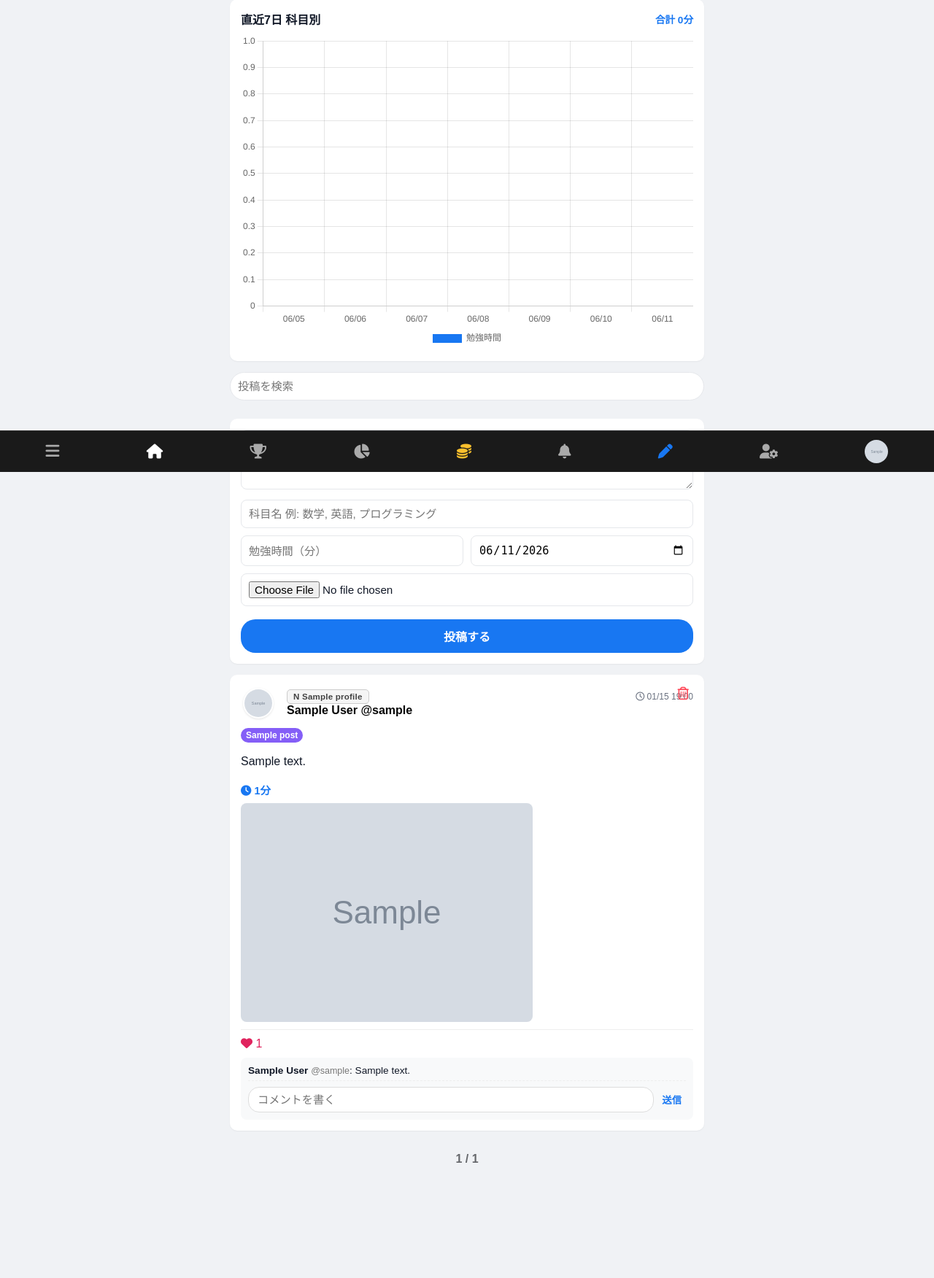
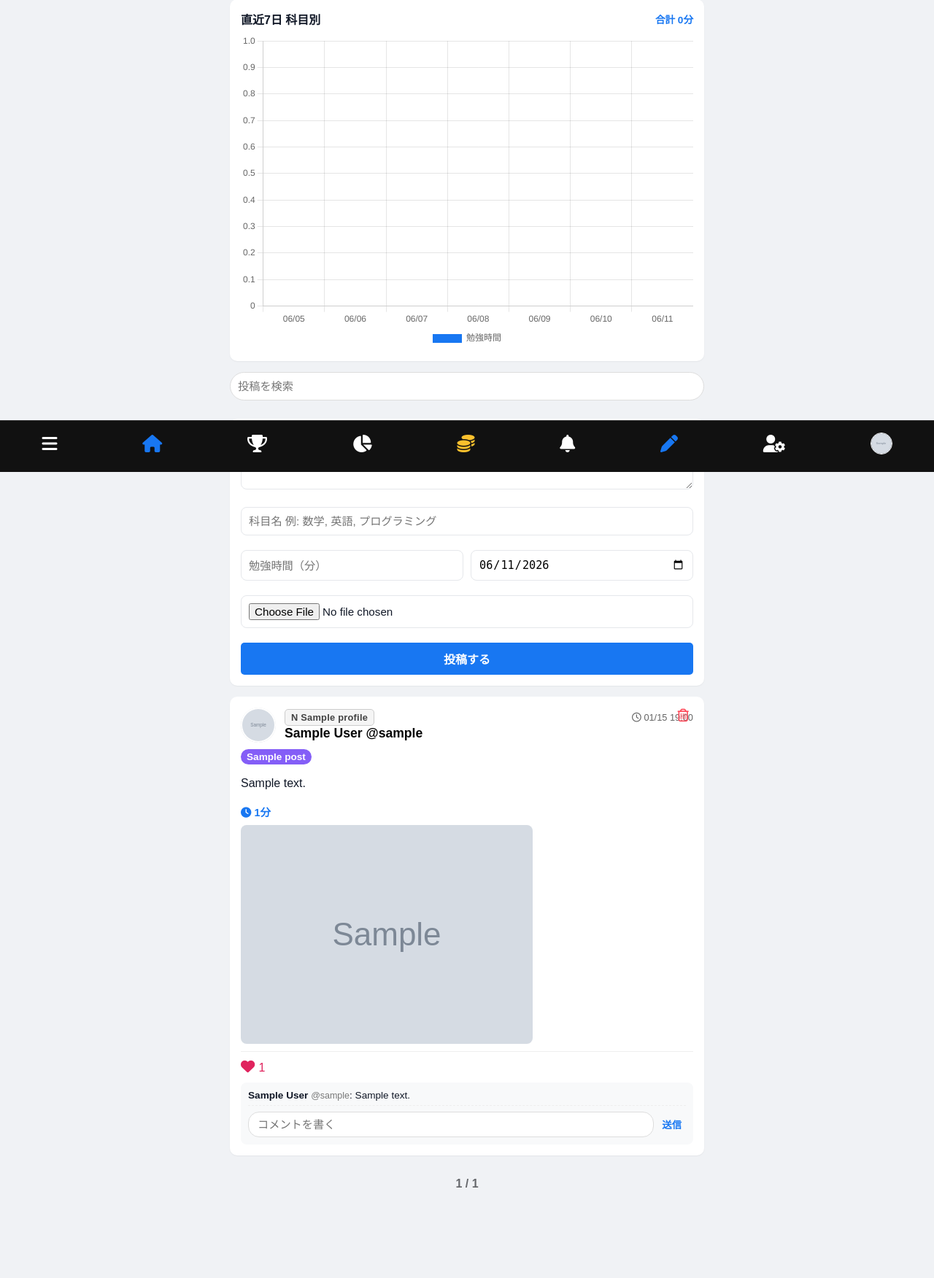
Before and after one commit to ryuchiika615/sns, a Django app: page / in a window 1280 px wide. Shown: the part 153-1905 px from the top of the page at 73% size. Before the commit the page ends 1747 px from the top, so only its background shows below. Run offline with Django 5.2, Linux system fonts and the light colour scheme; a user stored in the database is signed in; data comes from the database, SQL or seed files in the repository; tables that the repository leaves empty hold one stand-in row (values such as "Sample post"); grey boxes marked "Sample" are stand-in pictures; data that the repository does not hold is empty.

Commit message:
デザインを修正：アイコンの丸枠化と黒いボトムナビゲーションを復旧

```diff
--- a/templates/sns/index.html
+++ b/templates/sns/index.html
@@ -9,7 +9,69 @@
     <link rel="stylesheet" href="https://cdnjs.cloudflare.com/ajax/libs/font-awesome/6.0.0/css/all.min.css">
     <link rel="stylesheet" href="{% static 'sns/css/ryutter.css' %}">
     <style>
-        .menu-icon { font-size: 1.5rem; cursor: pointer; color: white; }
+        /* =========================================
+           ここから下が今回追加した「絶対崩れない」最強CSSです
+           ========================================= */
+
+        /* 🟢 アバター（アイコン）をTwitter/LINE風の綺麗な丸にする */
+        .avatar-container {
+            width: 48px; /* スマホで一番押しやすい・見やすいサイズ */
+            height: 48px;
+            border-radius: 50%; /* ここで完全な丸に切り抜く */
+            overflow: hidden; /* 丸からはみ出た部分を隠す */
+            margin-right: 12px;
+            flex-shrink: 0;
+            background-color: #f0f2f5;
+        }
+        .avatar-img {
+            width: 100%;
+            height: 100%;
+            object-fit: cover; /* 長方形の画像でも歪まずに中央を綺麗にくり抜く魔法のコード */
+        }
+        .avatar-placeholder {
+            font-size: 48px;
+            color: #ccc;
+        }
+
+        /* 🟢 黒統一の固定ボトムナビゲーションバー */
+        body {
+            padding-bottom: 75px; /* 下にナビを置く分、一番下の投稿が隠れないように余白を作る */
+        }
+        .bottom-nav {
+            position: fixed; /* 画面の下にピタッと固定！ */
+            bottom: 0;
+            left: 0;
+            width: 100%;
+            background-color: #111; /* カッコいい黒背景 */
+            display: flex;
+            justify-content: space-around; /* アイコンを均等に配置 */
+            align-items: center;
+            padding: 12px 0 20px 0; /* スマホの下部スワイプ領域を考慮した絶妙な余白 */
+            border-top: 1px solid #333; /* 上にうっすら境界線 */
+            z-index: 9999; /* 常に一番手前に表示して絶対に隠れないようにする */
+        }
+        .bottom-nav .nav-item {
+            color: #fff; /* アイコンの色は白統一 */
+            text-decoration: none;
+            font-size: 1.5rem;
+        }
+        .bottom-nav .nav-item.active {
+            color: #1877f2; /* 現在のページだけ青く光らせる */
+        }
+
+        /* ナビゲーション内の自分の極小アイコンも丸くする */
+        .nav-avatar img {
+            width: 30px;
+            height: 30px;
+            border-radius: 50%;
+            object-fit: cover;
+            border: 1px solid #fff;
+        }
+
+        /* 上の不要なナビゲーションがあった場合、強制的に消し去る */
+        header, .top-nav {
+            display: none !important;
+        }
     </style>
 </head>
 <body>
@@ -45,33 +107,33 @@
         </div>
 
         <form action="{% url 'index' %}" method="GET" style="margin-bottom:15px;">
-            <input type="text" name="search" value="{{ search_query }}" placeholder="投稿を検索" style="border-radius:20px;">
+            <input type="text" name="search" value="{{ search_query }}" placeholder="投稿を検索" style="border-radius:20px; padding:10px; width:100%; border:1px solid #ddd;">
         </form>
 
         <div class="card" id="post-form">
             <form method="POST" enctype="multipart/form-data">
                 {% csrf_token %}
-                <textarea name="content" placeholder="今日の学びを書こう" required style="height:82px;"></textarea>
-                <input type="text" name="subject" list="subjectList" placeholder="科目名 例: 数学, 英語, プログラミング" required>
+                <textarea name="content" placeholder="今日の学びを書こう" required style="height:82px; width:100%;"></textarea>
+                <input type="text" name="subject" list="subjectList" placeholder="科目名 例: 数学, 英語, プログラミング" required style="width:100%; margin-top:10px;">
                 <datalist id="subjectList">
                     <option value="数学"></option><option value="英語"></option><option value="プログラミング"></option><option value="物理"></option><option value="基本情報"></option>
                 </datalist>
-                <div class="row">
-                    <input type="number" name="study_minutes" min="0" placeholder="勉強時間（分）">
-                    <input type="date" name="study_date" value="{{ today|date:'Y-m-d' }}">
+                <div class="row" style="margin-top:10px; display:flex; gap:10px;">
+                    <input type="number" name="study_minutes" min="0" placeholder="勉強時間（分）" style="flex:1;">
+                    <input type="date" name="study_date" value="{{ today|date:'Y-m-d' }}" style="flex:1;">
                 </div>
-                <input type="file" name="image" accept="image/*">
-                <button type="submit" class="post-btn">投稿する</button>
+                <input type="file" name="image" accept="image/*" style="margin-top:10px;">
+                <button type="submit" class="post-btn" style="margin-top:10px; width:100%; background-color:#1877f2; color:white; border:none; padding:10px; border-radius:5px; font-weight:bold;">投稿する</button>
             </form>
         </div>
 
         {% for post in posts %}
         <div class="card">
             {% if post.user == user %}
-            <form method="POST" style="margin:0;">
+            <form method="POST" style="margin:0; text-align:right;">
                 {% csrf_token %}
                 <input type="hidden" name="delete_post_id" value="{{ post.id }}">
-                <button type="submit" class="post-delete-btn" onclick="return confirm('削除しますか？');"><i class="far fa-trash-alt"></i></button>
+                <button type="submit" class="post-delete-btn" onclick="return confirm('削除しますか？');" style="background:none; border:none; color:#ff4757; cursor:pointer;"><i class="far fa-trash-alt"></i></button>
             </form>
             {% endif %}
             <div style="display:flex; align-items:center; margin-bottom:10px;">
@@ -80,19 +142,19 @@
                 </div>
                 <div style="flex:1;">
                     <div style="display:flex; align-items:center; gap:6px;">
-                        <span class="title-badge {{ post.current_rarity }}">{{ post.current_rarity }} {{ post.current_title_display }}</span>
-                        <span class="post-time"><i class="far fa-clock"></i> {{ post.formatted_time }}</span>
+                        <span class="title-badge {{ post.current_rarity }}" style="font-size:0.8rem;">{{ post.current_rarity }} {{ post.current_title_display }}</span>
+                        <span class="post-time" style="font-size:0.8rem; color:#666;"><i class="far fa-clock"></i> {{ post.formatted_time }}</span>
                     </div>
-                    <strong><a href="{% url 'user_profile' post.user.username %}" style="color:#050505; text-decoration:none;">{{ post.author_label }}</a></strong>
+                    <strong><a href="{% url 'user_profile' post.user.username %}" style="color:#050505; text-decoration:none; font-size:1.1rem;">{{ post.author_label }}</a></strong>
                 </div>
             </div>
-            <div style="margin-bottom:8px;"><span class="subject-chip" style="background:{{ post.subject_color }};">{{ post.subject }}</span></div>
+            <div style="margin-bottom:8px;"><span class="subject-chip" style="background:{{ post.subject_color }}; color:white; padding:3px 8px; border-radius:12px; font-size:0.85rem;">{{ post.subject }}</span></div>
             <p style="line-height:1.5; white-space:pre-wrap;">{{ post.content|linebreaksbr }}</p>
             {% if post.study_minutes > 0 %}<div style="color:#1877f2; font-weight:bold; font-size:.9rem; margin-bottom:8px;"><i class="fas fa-clock"></i> {{ post.display_study_time }}</div>{% endif %}
             {% if post.image %}<img src="{{ post.image }}" style="max-width:100%; border-radius:8px; margin:5px 0 10px; display:block;">{% elif post.image_file %}<img src="{{ post.image_file.url }}" style="max-width:100%; border-radius:8px; margin:5px 0 10px; display:block;">{% endif %}
             <div style="display:flex; gap:15px; border-top:1px solid #eee; padding-top:10px;">
-                <button class="like-btn" data-post-id="{{ post.id }}" style="background:none; border:none; cursor:pointer; font-size:1rem; color:{% if user in post.liked_by.all %}#e0245e{% else %}#65676b{% endif %}; padding:0;">
-                    <i class="fa{% if user in post.liked_by.all %}s{% else %}r{% endif %} fa-heart"></i> <span class="like-count">{{ post.liked_by.count }}</span>
+                <button class="like-btn" data-post-id="{{ post.id }}" style="background:none; border:none; cursor:pointer; font-size:1.2rem; color:{% if user in post.liked_by.all %}#e0245e{% else %}#65676b{% endif %}; padding:0;">
+                    <i class="fa{% if user in post.liked_by.all %}s{% else %}r{% endif %} fa-heart"></i> <span class="like-count" style="font-size:1rem;">{{ post.liked_by.count }}</span>
                 </button>
             </div>
             <div class="comment-section">
@@ -126,13 +188,14 @@
     </div>
 
     <form action="{% url 'logout' %}" method="POST" id="bottom-logout-form" style="display:none;">{% csrf_token %}</form>
+
     <nav class="bottom-nav">
-        <button type="button" class="nav-item" onclick="openNav()" style="background:none;border:none;color:#aaa;font-size:1.35rem;padding:6px;cursor:pointer;"><i class="fas fa-bars"></i></button>
+        <button type="button" class="nav-item" onclick="openNav()" style="background:none;border:none;cursor:pointer;"><i class="fas fa-bars"></i></button>
         <a href="{% url 'index' %}" class="nav-item active"><i class="fas fa-home"></i></a>
         <a href="{% url 'rankings' %}" class="nav-item"><i class="fas fa-trophy"></i></a>
         <a href="{% url 'analytics' %}" class="nav-item"><i class="fas fa-chart-pie"></i></a>
         <a href="{% url 'gacha' %}" class="nav-item"><i class="fas fa-coins" style="color:#fbc02d;"></i></a>
-        <a href="{% url 'notifications' %}" class="nav-item"><i class="fas fa-bell"></i>{% if unread_count > 0 %}<span class="badge">{{ unread_count }}</span>{% endif %}</a>
+        <a href="{% url 'notifications' %}" class="nav-item"><i class="fas fa-bell"></i>{% if unread_count > 0 %}<span class="badge" style="background:#ff4757; color:white; border-radius:50%; padding:2px 6px; font-size:0.7rem; position:absolute; top:-5px; right:-5px;">{{ unread_count }}</span>{% endif %}</a>
         <a href="#post-form" class="nav-item" id="write-btn"><i class="fas fa-pen" style="color:#1877f2;"></i></a>
         <a href="{% url 'edit_profile' %}" class="nav-item"><i class="fas fa-user-gear"></i></a>
         <a href="{% url 'user_profile' user.username %}" class="nav-item nav-avatar">
```
